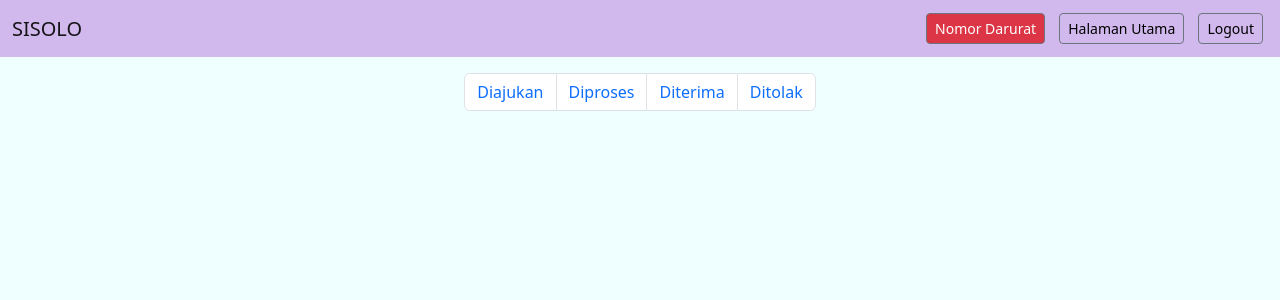
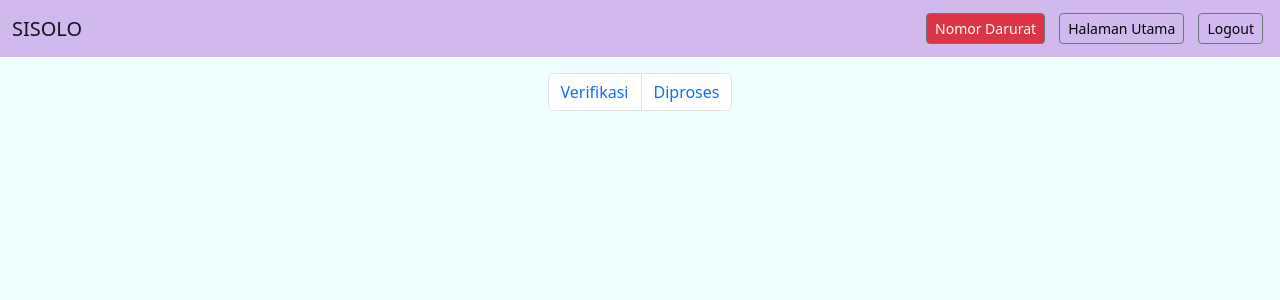
Before and after one commit to pbp-group-assignments/si-solo-project, a Django app: template Admin/templates/list_pengaduan_diproses.html in a window 1280 px wide. Shown: the top 300 px of the page. Run offline with Django 4.2, Linux system fonts and the light colour scheme; the template is opened without the code that fills it, so the values that code supplies are empty; some libraries are stand-ins or nearby versions.

Commit message:
edit admin page

```diff
--- a/Admin/templates/list_pengaduan_diproses.html
+++ b/Admin/templates/list_pengaduan_diproses.html
@@ -120,10 +120,8 @@
     <nav aria-label="Page navigation example">
 
         <ul class="pagination justify-content-center mt-3">
-          <li class="page-item"><a class="page-link" href="{% url 'Admin:list_pendaftaran_diajukan' %}">Diajukan</a></li>
-          <li class="page-item"><a class="page-link" href="{% url 'Admin:list_pendaftaran_diproses' %}">Diproses</a></li>
-          <li class="page-item"><a class="page-link" href="{% url 'Admin:list_pendaftaran_diterima' %}">Diterima</a></li>
-          <li class="page-item"><a class="page-link" href="{% url 'Admin:list_pendaftaran_ditolak' %}">Ditolak</a></li>
+            <li class="page-item"><a class="page-link" href="{% url 'Admin:list_pengaduan_verifikasi' %}">Verifikasi</a></li>
+            <li class="page-item"><a class="page-link" href="{% url 'Admin:list_pengaduan_diproses' %}">Diproses</a></li>
         </ul>
       </nav>
 
@@ -131,12 +129,12 @@
         <div class="modal-dialog" role="document">
           <div class="modal-content">
             <div class="modal-header">
-              <h5 class="modal-title text-black" id="createTaskModalLabel1">Detail Pendaftaran</h5>
+              <h5 class="modal-title text-black" id="createTaskModalLabel1">Detail Pengaduan</h5>
             </div>
             <div class="modal-body">
             </div>
             <div class="modal-footer">
-                <button id="proses" type="button" class="btn btn-primary text-black data-bs-dismiss="modal">Proses</button>
+                <button id="proses" type="button" class="btn btn-primary text-black data-bs-dismiss="modal>Batalkan Proses</button>
             </div>
           </div>
         </div>
```
Also changed, not shown: Admin/templates/list_pengaduan_verifikasi.html (+4 -6 lines).
